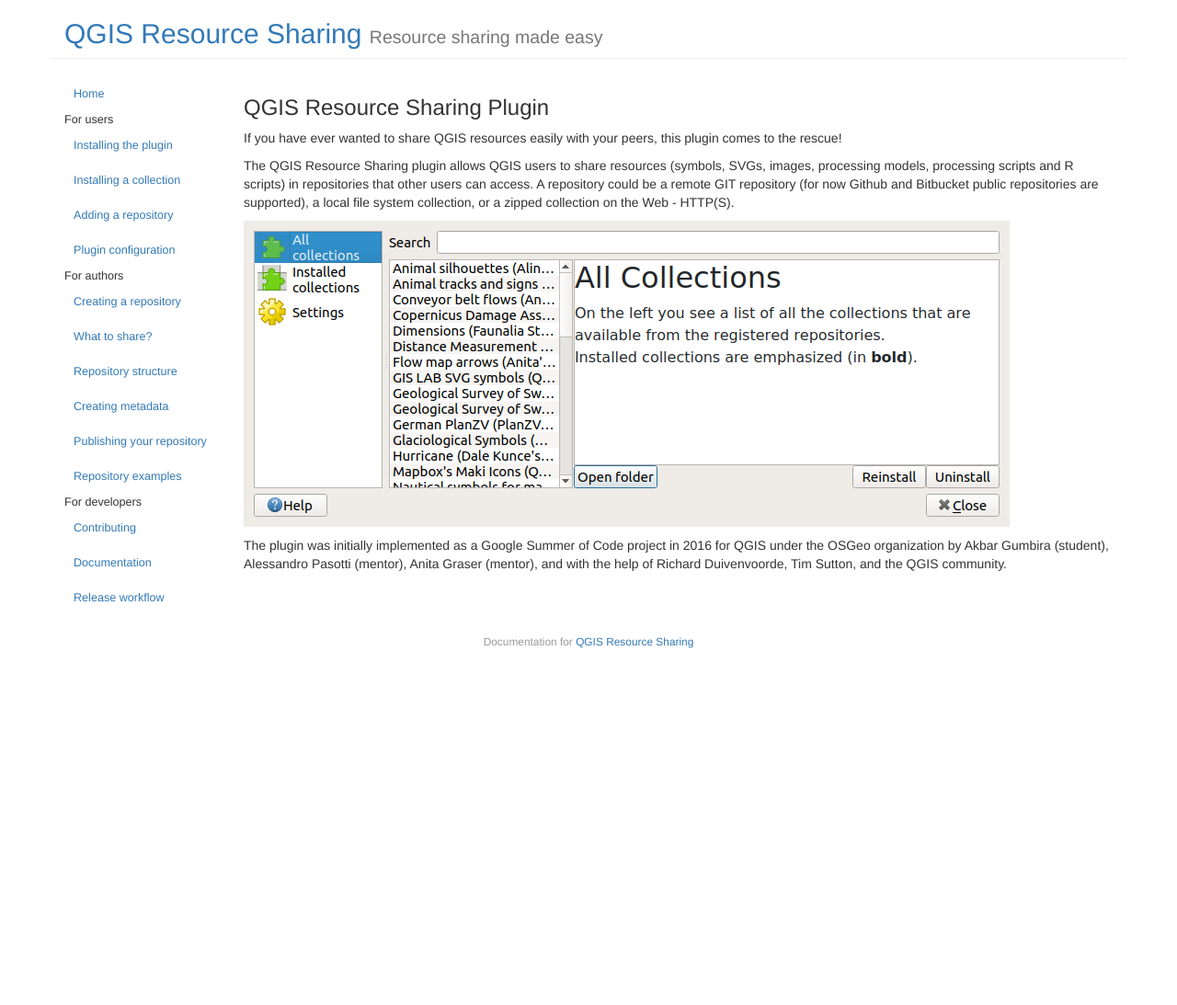
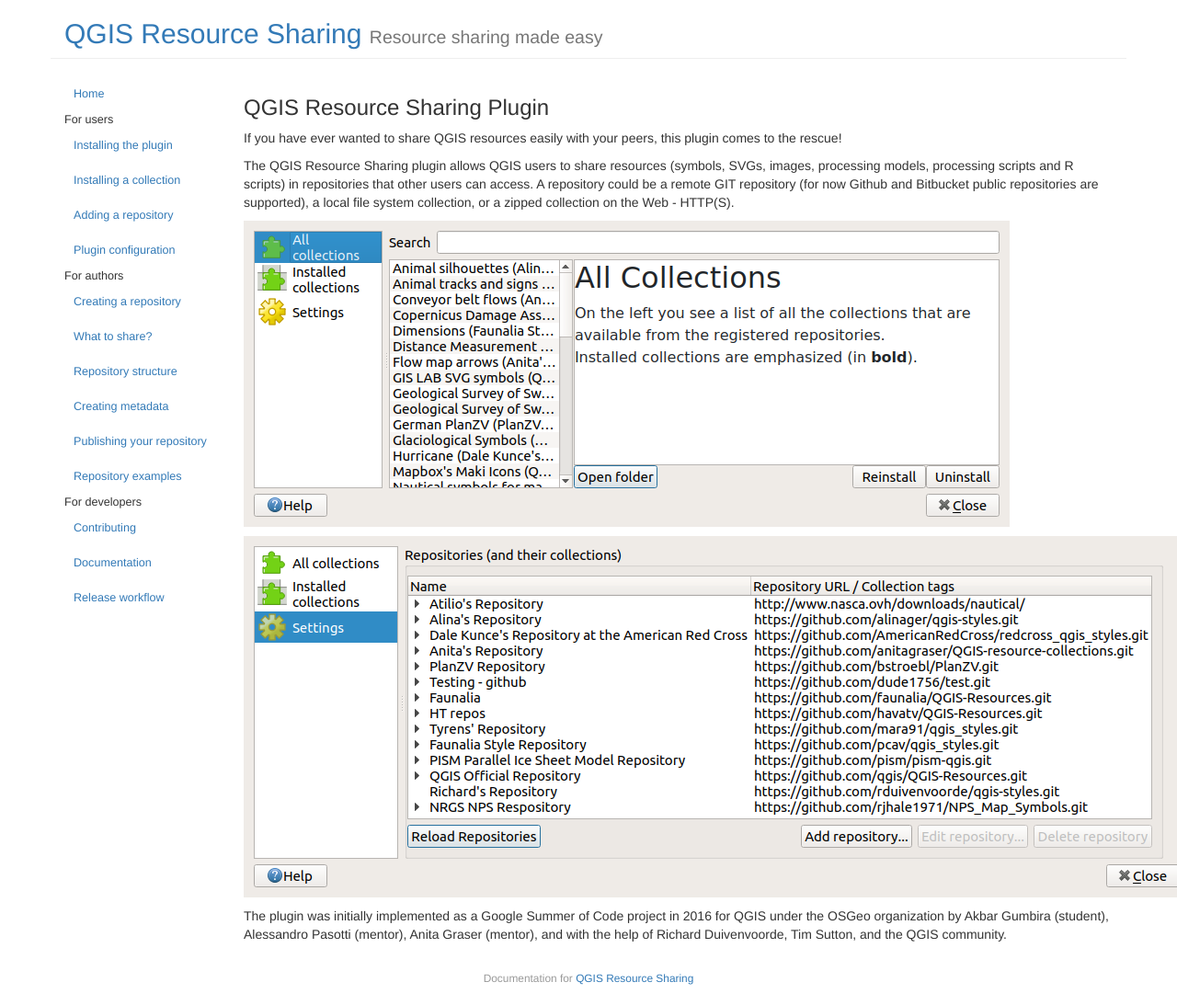
Before and after one commit to QGIS-Contribution/QGIS-ResourceSharing, a Jekyll site: the page built from index.md, in a window 1280 px wide. Shown: the whole page at 92% size. Built offline with Jekyll 4.4.1, drawn with Linux system fonts in a browser that asks for light colours; before the commit the page ends 900 px from its top, so only the background shows below that.

Commit message:
Add the settings screenshot with all repositories to index.md

```diff
--- a/index.md
+++ b/index.md
@@ -16,6 +16,8 @@
 
 ![the plugin]({{ site.baseurl }}/assets/app.png)
 
+![settings-repositories]({{ site.baseurl }}/assets/repositories.png)
+
 The plugin was initially implemented as a Google Summer of Code project
 in 2016 for QGIS under the OSGeo organization by Akbar Gumbira (student),
 Alessandro Pasotti (mentor), Anita Graser (mentor), and with the help of
```
